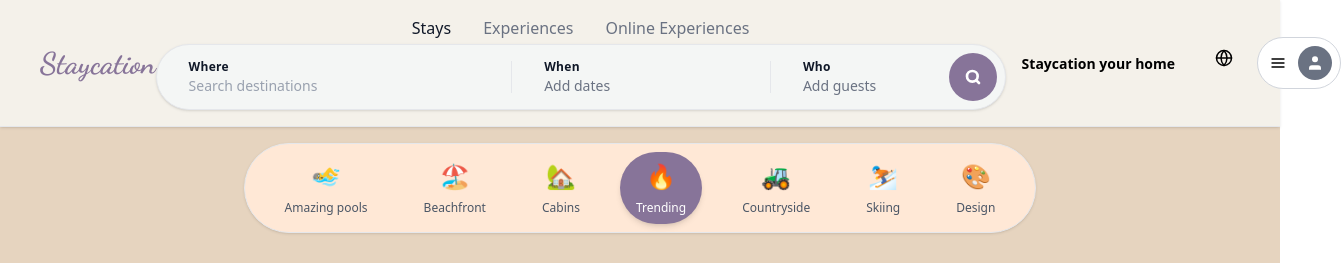
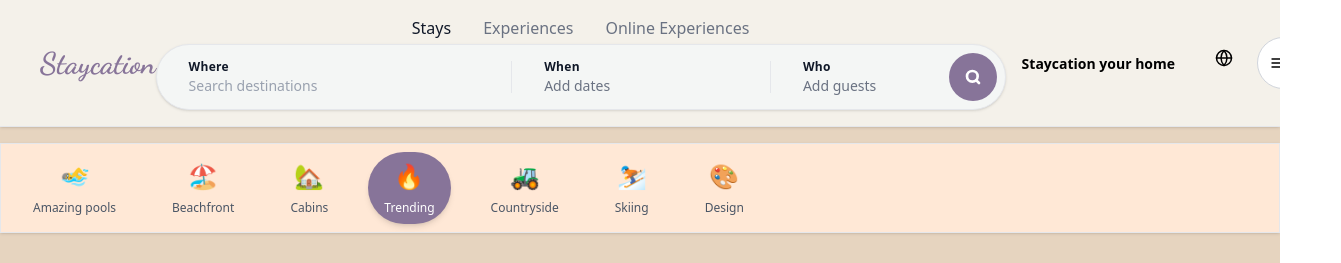
Before and after one commit to SHASHINI-0278/staycation, a React (Vite) app: page / in a window 1280 px wide. Shown: the top 263 px of the page, 1341 px wide, since content can reach past the window. Built offline with nearby package versions, Linux system fonts and the light colour scheme.

Commit message:
categorybar change

```diff
--- a/src/App.jsx
+++ b/src/App.jsx
@@ -45,7 +45,7 @@
 
   return (
     //'pb-24' (padding bottom) and 'md:pb-0' (remove it on desktop)
-    <div className="min-h-screen bg-sandstone flex flex-col pb-24 md:pb-0">
+    <div className="min-h-screen bg-sandstone flex flex-col pb-24 md:pb-0 overflow-x-hidden">
       <Navbar
         onSearch={handleSearch}
         searchQuery={searchQuery}
--- a/src/components/CategoryBar.jsx
+++ b/src/components/CategoryBar.jsx
@@ -1,30 +1,39 @@
 const categories = [
-  { label: 'Amazing pools', icon: '🏊‍♂️' },
-  { label: 'Beachfront', icon: '🏖️' },
-  { label: 'Cabins', icon: '🏡' },
-  { label: 'Trending', icon: '🔥' },
-  { label: 'Countryside', icon: '🚜' },
-  { label: 'Skiing', icon: '⛷️' },
-  { label: 'Design', icon: '🎨' },
+  { label: "Amazing pools", icon: "🏊‍♂️" },
+  { label: "Beachfront", icon: "🏖️" },
+  { label: "Cabins", icon: "🏡" },
+  { label: "Trending", icon: "🔥" },
+  { label: "Countryside", icon: "🚜" },
+  { label: "Skiing", icon: "⛷️" },
+  { label: "Design", icon: "🎨" },
 ];
 
 const CategoryBar = ({ active, setCategory }) => {
   return (
-    <div className="flex justify-start md:justify-center items-center space-x-6 overflow-x-auto scrollbar-hide py-2 bg-peachcream sticky top-[120px] z-40 px-6 border border-gray-200 shadow-sm rounded-full max-w-[100%] mx-auto mt-4">
+    // Sticky wrapper
+    <div className="sticky top-[120px] z-40 bg-peachcream mt-4 border border-gray-200 shadow-sm">
+
+      {/* Horizontal scroll row */}
+      <div className="flex gap-6 overflow-x-auto flex-nowrap scrollbar-hide py-2 px-4">
+
         {categories.map((item, index) => (
           <div
             key={index}
             onClick={() => setCategory(item.label)}
-          className={`flex flex-col items-center min-w-fit flex-shrink-0 space-y-2 cursor-pointer px-4 py-2 transition-all rounded-full ${
+            className={`flex flex-col items-center flex-shrink-0 space-y-2 cursor-pointer px-4 py-2 transition-all rounded-full ${
               active === item.label
-              ? 'bg-heather text-white shadow-md' // Active pill uses heather background
-              : 'hover:bg-white/50 text-gray-600' // Inactive pill
+                ? "bg-heather text-white shadow-md"
+                : "hover:bg-white/50 text-gray-600"
             }`}
           >
             <span className="text-2xl">{item.icon}</span>
-          <span className="text-xs font-medium whitespace-nowrap">{item.label}</span>
+            <span className="text-xs font-medium whitespace-nowrap">
+              {item.label}
+            </span>
           </div>
         ))}
+
+      </div>
     </div>
   );
 };
```
Lines whose indentation alone changed are shown as unchanged.
